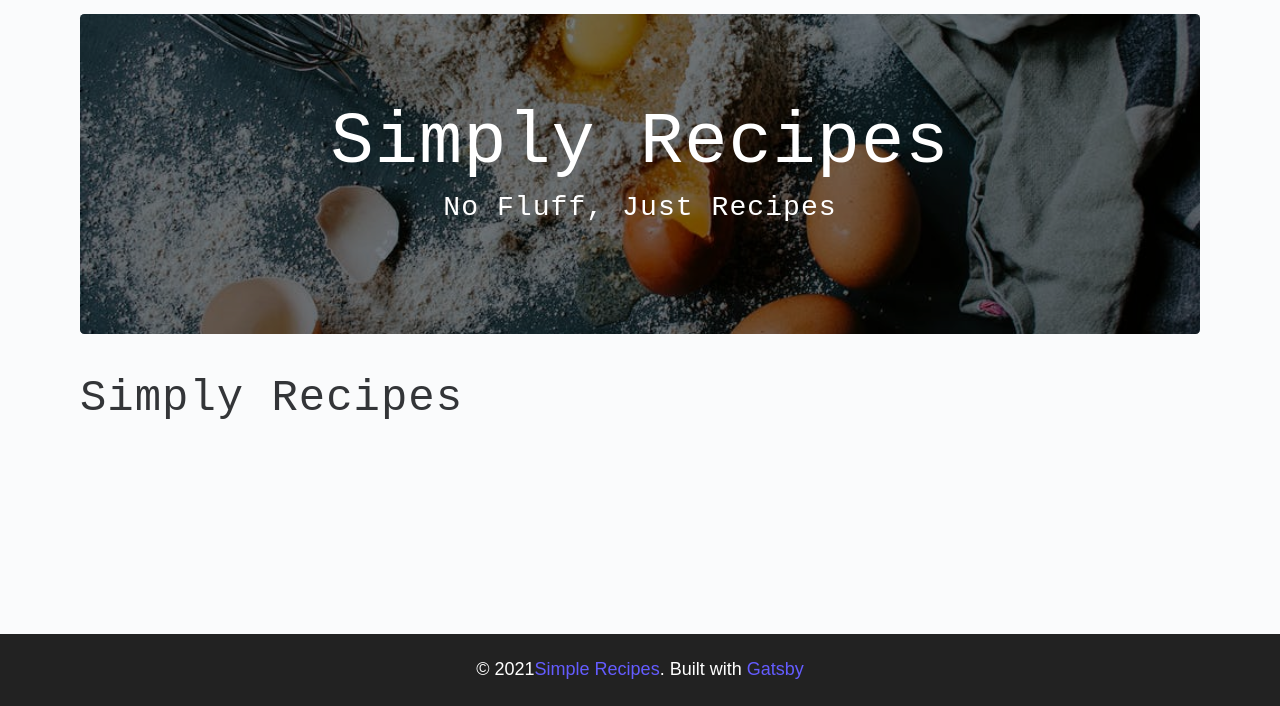
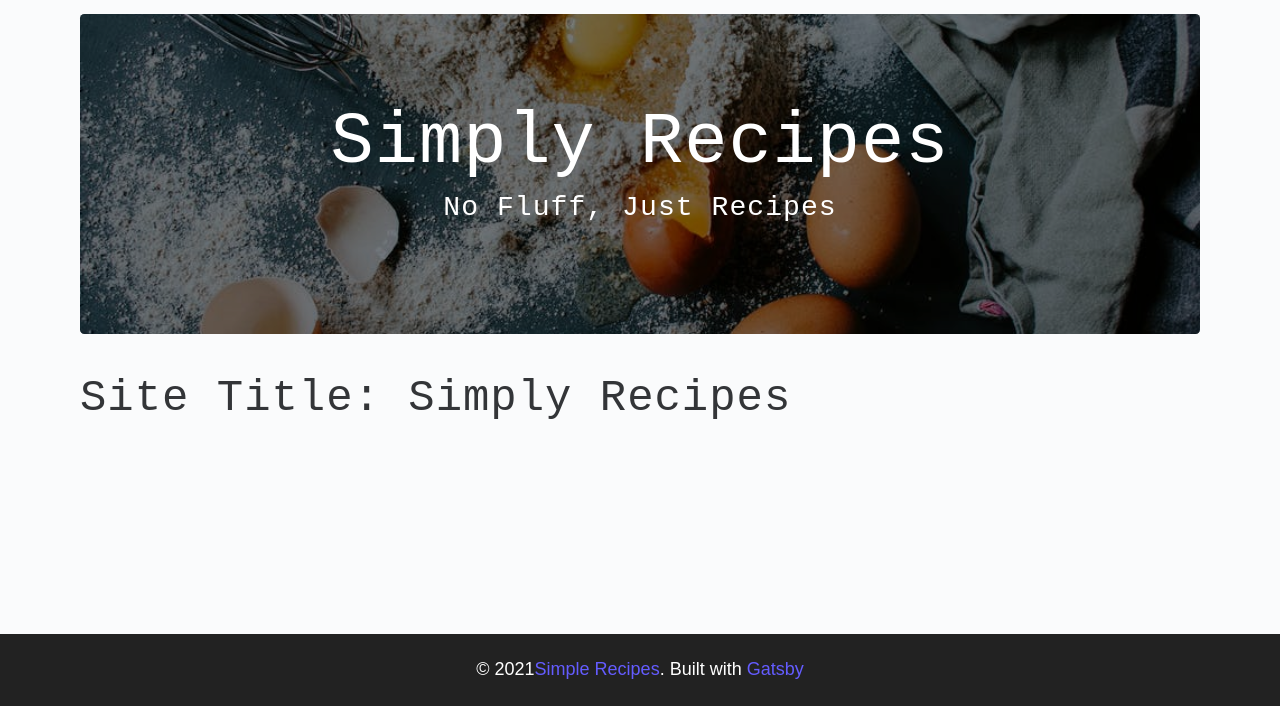
Before and after one commit to Arusli/simplyrecipes, a Gatsby site: page / in a window 1280 px wide. Shown: the part 94-800 px from the top of the page. Built offline with nearby package versions, Linux system fonts and the light colour scheme; Gatsby itself is replaced by a stand-in of ours.

Commit message:
field alias 51

```diff
--- a/src/examples/fetchData.js
+++ b/src/examples/fetchData.js
@@ -4,7 +4,7 @@ import {useStaticQuery, graphql} from 'gatsby'
 const getData = graphql`
 {
     site {
-      siteMetadata {
+      info: siteMetadata {
         author
         complexData {
           age
@@ -24,11 +24,11 @@ const getData = graphql`
 
 const FetchData = () => {
     // const data = useStaticQuery(getData);
-    const {site:{siteMetadata:{title}}} = useStaticQuery(getData);
+    const {site:{info:{title}}} = useStaticQuery(getData);
     return (
         <div>
             {/* <h2>Name: {data.site.siteMetadata.person.name}</h2> */}
-            <h2>{title}</h2>
+            <h2>Site Title: {title}</h2>
         </div>
     )
 }
```
